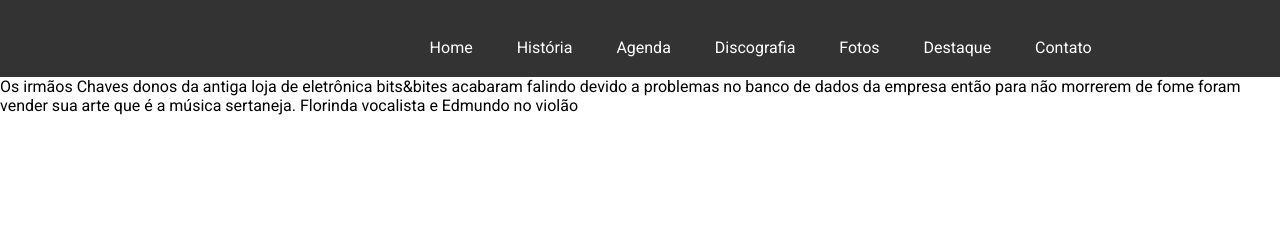
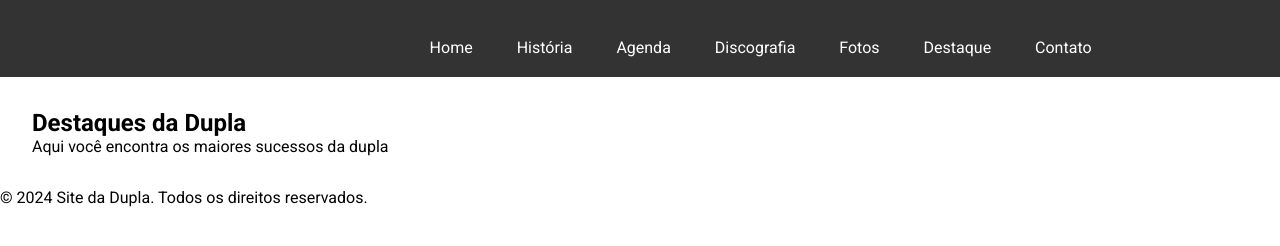
Before and after one commit to SarahElizabeteTDS/trabalhoDW, a plain HTML site: page destaque.html in a window 1280 px wide. Shown: the part 60-306 px from the top of the page. Drawn offline with Linux system fonts and the light colour scheme.

Commit message:
mudancas

```diff
--- a/destaque.html
+++ b/destaque.html
@@ -24,7 +24,15 @@
         </nav>
     </header>
     <main>
-        <p>Os irmãos Chaves donos da antiga loja de eletrônica bits&bites acabaram falindo devido a problemas no banco de dados da empresa então para não morrerem de fome foram vender sua arte que é a música sertaneja. Florinda vocalista e Edmundo no violão</p>
+        <div class="container">
+            <section id="home" class="highlight">
+                <h2>Destaques da Dupla</h2>
+                <p>Aqui você encontra os maiores sucessos da dupla</p>
+            </section>
+        </div>
     </main>
+    <footer>
+        <p>&copy; 2024 Site da Dupla. Todos os direitos reservados.</p>
+    </footer>
 </body>
 </html>
--- a/style.css
+++ b/style.css
@@ -43,3 +43,7 @@ header #menu ul li a{
 header #menu ul li a:hover{
     background-color: #362705;
 }
+
+.container {
+    padding: 2em;
+}
```
Also changed, not shown: agenda.html (+3 -0 lines), contato.html (+3 -0 lines), discografia.html (+3 -0 lines), fotos.html (+3 -0 lines), historia.html (+3 -0 lines), index.html (+4 -1 lines).
